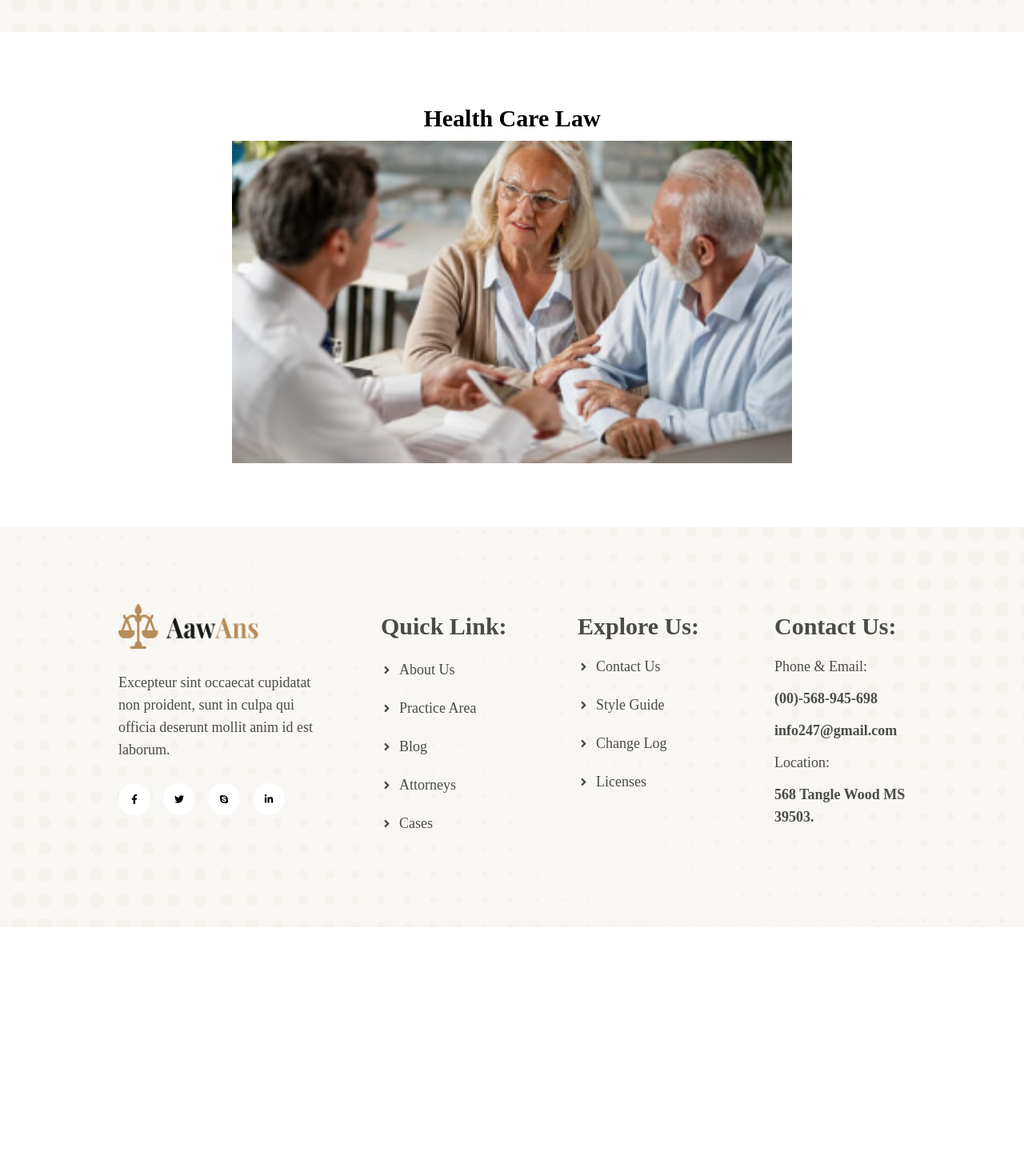
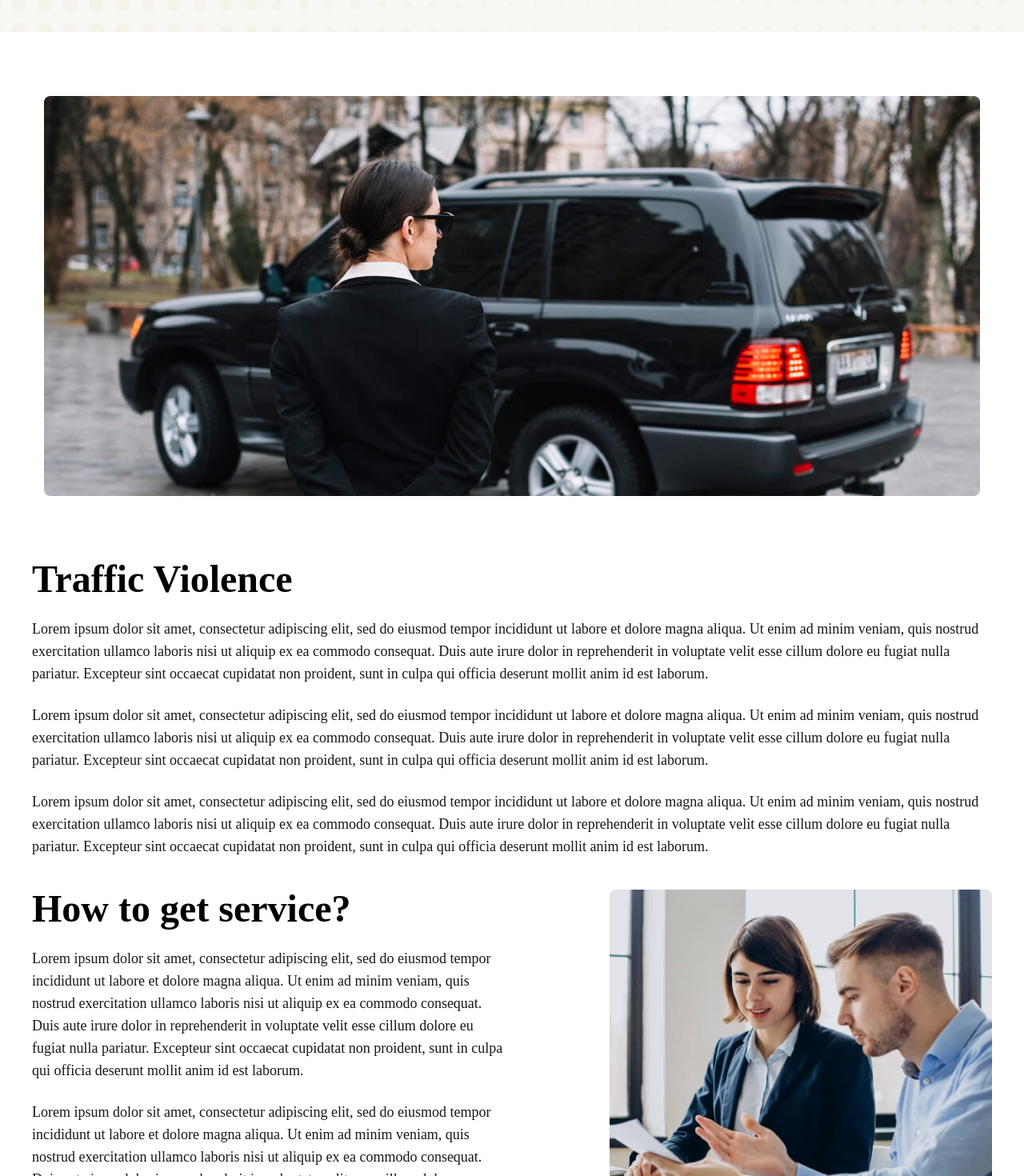
Before and after one commit to dm-mensavi/aawans-zaptek, a React (Create React App) app: page /practice/1 in a window 1280 px wide. Shown: the part 360-1830 px from the top of the page at 80% size. Before the commit the page ends 1519 px from the top, so only its background shows below. Built offline with nearby package versions, Linux system fonts and the light colour scheme.

Commit message:
practice detail done

```diff
--- a/src/Pages/PracticeAreas/PracticeDetails.js
+++ b/src/Pages/PracticeAreas/PracticeDetails.js
@@ -5,6 +5,9 @@ import getDataById from "../../GetDataById";
 import { practiceAreaData } from "./PracticeAreaData";
 import Header from "../../components/Header";
 import { Helmet } from "react-helmet";
+
+import practice_details from '../../public/practice-details-img-1.jpg';
+import practice_detail from '../../public/practice-details-inner-1.jpg';
 
 
 function PracticeDetails() {
@@ -27,15 +30,31 @@ function PracticeDetails() {
 			<Header pageTitle="Practice Details" name="Practice Details" />
 
 			{/* Your content and design goes here */}
-			<div className="flex flex-col items-center my-20">
-				<div className="h3 text-center">{practiceItem.title}</div>
+			<div className="flex flex-col pl-6 pr-6 items-center my-20">
 				<img
-					width={700}
-					height={700}
-					src={require(`../../public/${practiceItem.image}.jpg`)}
+
+					src={practice_details}
 					alt="not found"
 				/>
 			</div>
+			<div className="lg:pb-40 pl-10 pb-20 pr-10 sm:pb-20">
+		<div>
+				<h1 className="font-bold text-5xl font-serif">Traffic Violence</h1>
+				<p className="pt-6 text-lg text-secondary">Lorem ipsum dolor sit amet, consectetur adipiscing elit, sed do eiusmod tempor incididunt ut labore et dolore magna aliqua. Ut enim ad minim veniam, quis nostrud exercitation ullamco laboris nisi ut aliquip ex ea commodo consequat. Duis aute irure dolor in reprehenderit in voluptate velit esse cillum dolore eu fugiat nulla pariatur. Excepteur sint occaecat cupidatat non proident, sunt in culpa qui officia deserunt mollit anim id est laborum.</p>
+				<p className="pt-6 text-lg text-secondary">Lorem ipsum dolor sit amet, consectetur adipiscing elit, sed do eiusmod tempor incididunt ut labore et dolore magna aliqua. Ut enim ad minim veniam, quis nostrud exercitation ullamco laboris nisi ut aliquip ex ea commodo consequat. Duis aute irure dolor in reprehenderit in voluptate velit esse cillum dolore eu fugiat nulla pariatur. Excepteur sint occaecat cupidatat non proident, sunt in culpa qui officia deserunt mollit anim id est laborum.</p>
+				<p className="pt-6 text-lg text-secondary">Lorem ipsum dolor sit amet, consectetur adipiscing elit, sed do eiusmod tempor incididunt ut labore et dolore magna aliqua. Ut enim ad minim veniam, quis nostrud exercitation ullamco laboris nisi ut aliquip ex ea commodo consequat. Duis aute irure dolor in reprehenderit in voluptate velit esse cillum dolore eu fugiat nulla pariatur. Excepteur sint occaecat cupidatat non proident, sunt in culpa qui officia deserunt mollit anim id est laborum.</p>
+			</div>
+			<div className='flex lg:flex-row flex-col sm:flex-row'>
+			<div className='lg:w-[750px] sm:w-[450px] sm:pr-20 lg:pr-32'>
+				<h1 className="font-bold text-5xl font-serif pt-10">How to get service?</h1>
+				<p className="pt-6 text-lg text-secondary">Lorem ipsum dolor sit amet, consectetur adipiscing elit, sed do eiusmod tempor incididunt ut labore et dolore magna aliqua. Ut enim ad minim veniam, quis nostrud exercitation ullamco laboris nisi ut aliquip ex ea commodo consequat. Duis aute irure dolor in reprehenderit in voluptate velit esse cillum dolore eu fugiat nulla pariatur. Excepteur sint occaecat cupidatat non proident, sunt in culpa qui officia deserunt mollit anim id est laborum.</p>
+				<p className="pt-6 text-lg text-secondary">Lorem ipsum dolor sit amet, consectetur adipiscing elit, sed do eiusmod tempor incididunt ut labore et dolore magna aliqua. Ut enim ad minim veniam, quis nostrud exercitation ullamco laboris nisi ut aliquip ex ea commodo consequat. Duis aute irure dolor in reprehenderit in voluptate velit esse cillum dolore eu fugiat nulla pariatur. Excepteur sint occaecat cupidatat non proident, sunt in culpa qui officia deserunt mollit anim id est laborum.</p>
+			</div>
+			<div className='lg:pt-10 sm:pt-40 pt-10'>
+			<img src={practice_detail} alt='not found'  />
+			</div>
+			</div>
+		</div>
 		</div>
 	);
 }
```
